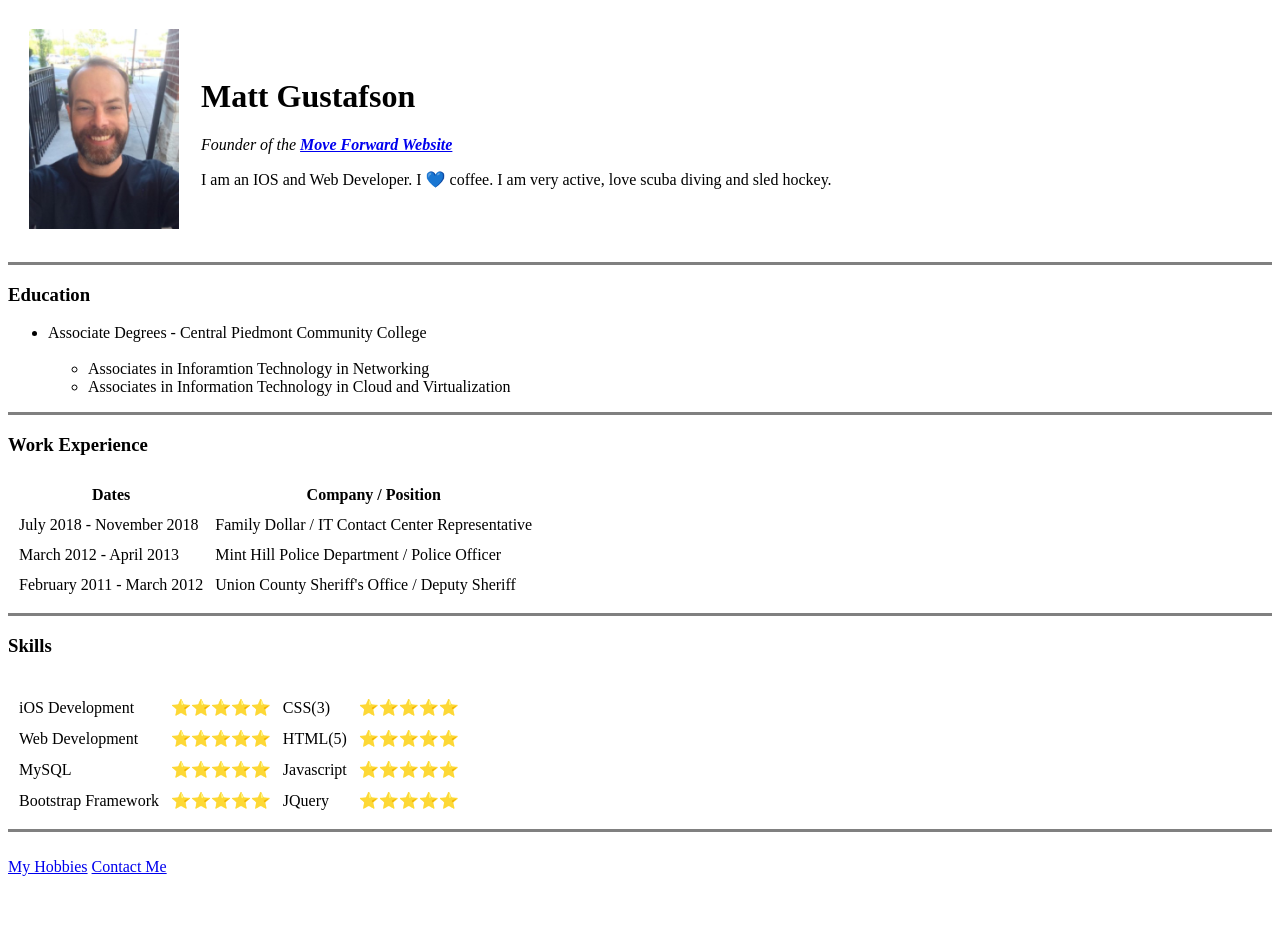
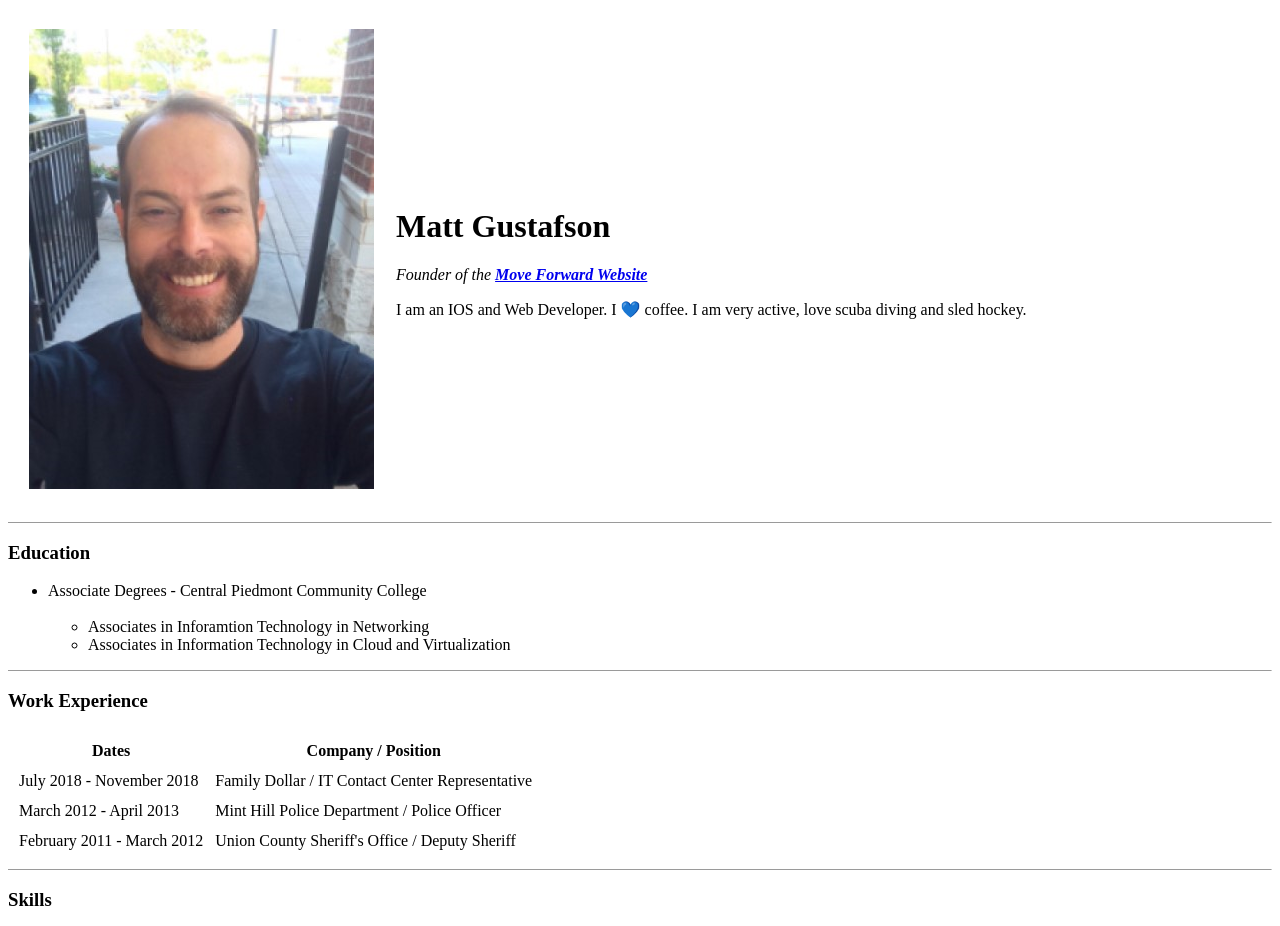
Before and after one commit to MattGustafson/cv, a plain HTML site: page index.html in a window 1280 px wide. Shown: the top 926 px of the page. Before the commit the page ends 884 px from the top, so only its background shows below. Drawn offline with Linux system fonts and the light colour scheme; files whose address does not match are found by name.

Commit message:
Add files via upload

```diff
--- a/index.html
+++ b/index.html
@@ -4,18 +4,21 @@
 <head>
   <meta charset="utf-8">
   <title>Move Forward</title>
+  <link rel="stylesheet" href="css/styles.css">
 </head>
+
 <body>
   <table cellspacing="20">
     <tr>
-      <td><img src="C:\Users\NCMTNR\Desktop\Udemy - Web Development Bootcamp - 2019\Website\images\Matt.png" alt="Matt Profile Picture" width="150" height="200"></td>
-      <td><h1>Matt Gustafson</h1>
+      <td><img src="C:\Users\NCMTNR\Desktop\Udemy - Web Development Bootcamp - 2019\Website\images\Matt.png" alt="Matt Profile Picture"></td>
+      <td>
+        <h1>Matt Gustafson</h1>
         <p><em>Founder of the <strong><a href="https://moveforward.com">Move Forward Website</a></strong></em></p>
         <p>I am an IOS and Web Developer. I 💙 coffee. I am very active, love scuba diving and sled hockey.</p>
       </td>
     </tr>
   </table>
-  <hr size="3" noshade>
+  <hr size="1" shade>
   <h3><strong>Education</strong></h3>
   <ul>
     <li>Associate Degrees - Central Piedmont Community College</li>
@@ -25,7 +28,7 @@
       <li>Associates in Information Technology in Cloud and Virtualization</li>
     </ul>
   </ul>
-  <hr size="3" noshade>
+  <hr size="1" shade>
   <h3>Work Experience</h3>
   <table cellspacing="10" border="0">
     <thead>
@@ -50,7 +53,7 @@
     </tbody>
     <tfoot></tfoot>
   </table>
-  <hr size="3" noshade>
+  <hr size="1" shade>
   <h3>Skills</h3>
   <table cellspacing="10" border="0">
     <thead>
@@ -87,7 +90,7 @@
       </tr>
     </tbody>
   </table>
-  <hr size="3" noshade>
+  <hr size="1" shade>
   <br>
   <a href="Hobbies.html">My Hobbies</a>
   <a href="contact-me.html">Contact Me</a>
```
